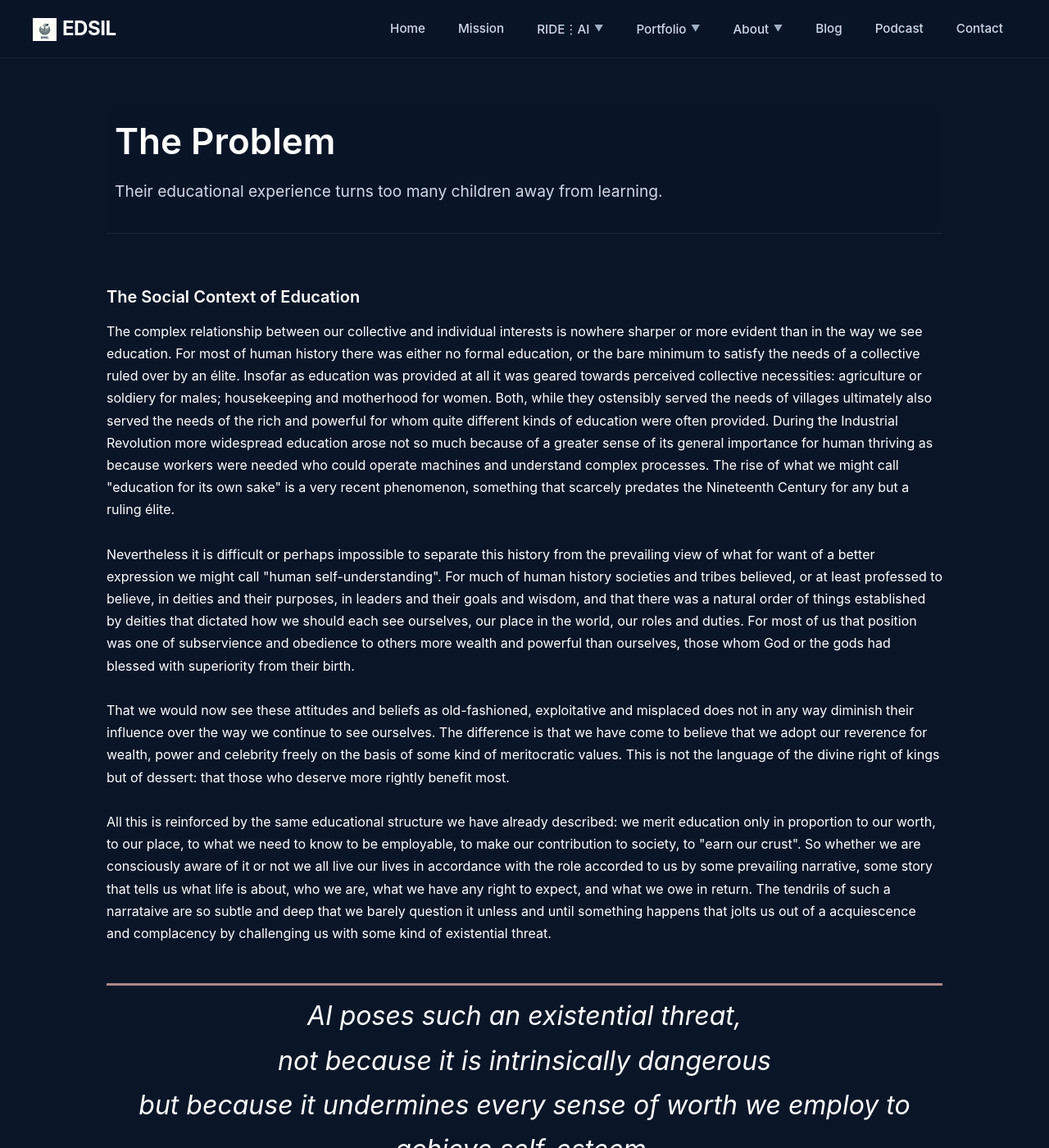
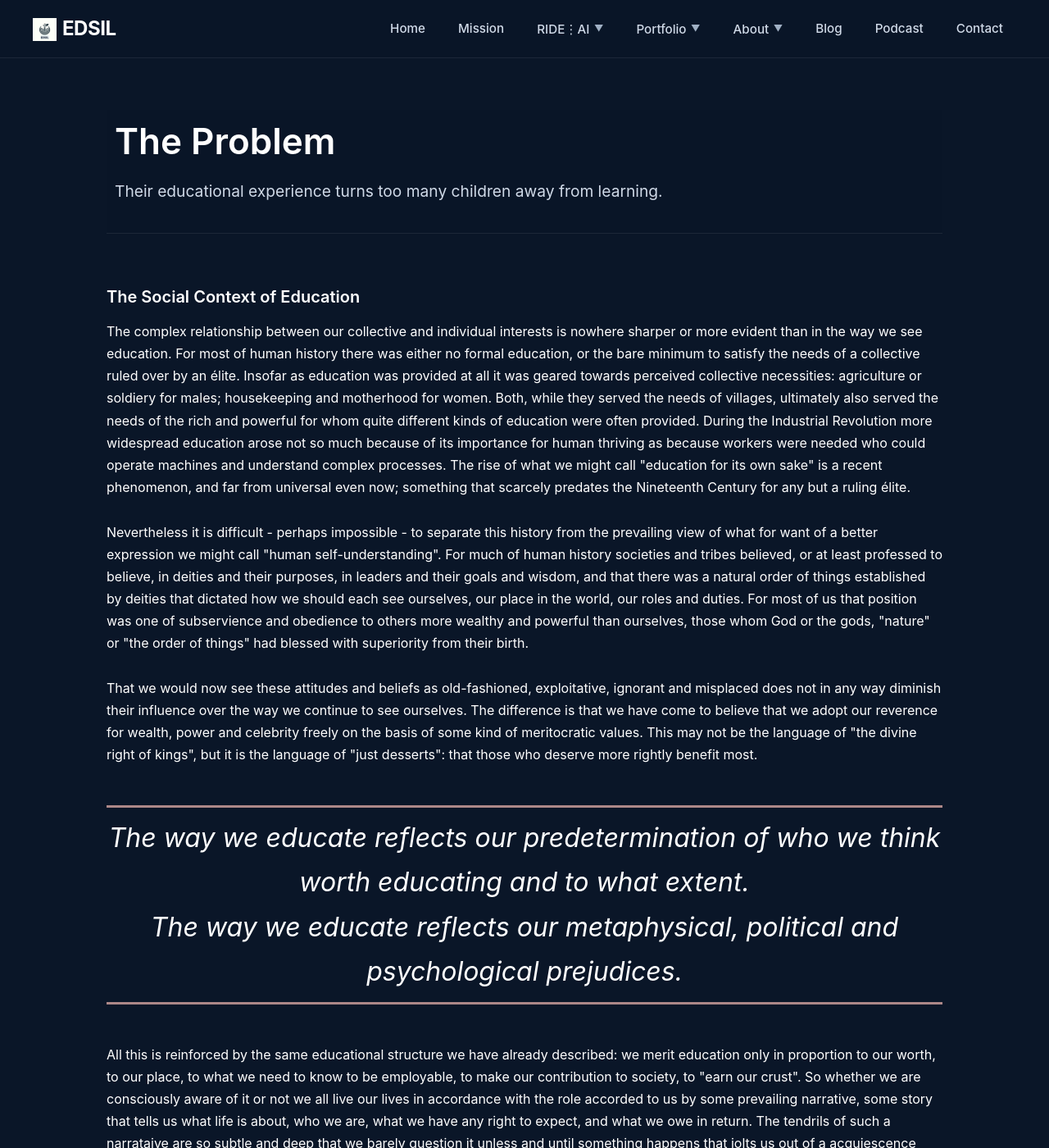
Before and after one commit to pudepiedj/edsil, a Jekyll site: the page built from problem.html, in a window 1280 px wide and 1400 px high. Shown: the whole window at 82% size. Built offline with Jekyll 4.4.1, drawn with Linux system fonts in a browser that asks for light colours; some of the changed text lies outside the part shown.

Commit message:
Problem updates

```diff
--- a/problem.html
+++ b/problem.html
@@ -14,15 +14,17 @@ description: Education too often leads to disengagement
     <section class="content-section">
 
       <h3>The Social Context of Education</h3>
-      The complex relationship between our collective and individual interests is nowhere sharper or more evident than in the way we see education. For most of human history there was either no formal education, or the bare minimum to satisfy the needs of a collective ruled over by an élite. Insofar as education was provided at all it was geared towards perceived collective necessities: agriculture or soldiery for males; housekeeping and motherhood for women. Both, while they ostensibly served the needs of villages ultimately also served the needs of the rich and powerful for whom quite different kinds of education were often provided. During the Industrial Revolution more widespread education arose not so much because of a greater sense of its general importance for human thriving as because workers were needed who could operate machines and understand complex processes. The rise of what we might call "education for its own sake" is a very recent phenomenon, something that scarcely predates the Nineteenth Century for any but a ruling élite.<br><br>
+      The complex relationship between our collective and individual interests is nowhere sharper or more evident than in the way we see education. For most of human history there was either no formal education, or the bare minimum to satisfy the needs of a collective ruled over by an élite. Insofar as education was provided at all it was geared towards perceived collective necessities: agriculture or soldiery for males; housekeeping and motherhood for women. Both, while they served the needs of villages, ultimately also served the needs of the rich and powerful for whom quite different kinds of education were often provided. During the Industrial Revolution more widespread education arose not so much because of its importance for human thriving as because workers were needed who could operate machines and understand complex processes. The rise of what we might call "education for its own sake" is a recent phenomenon, and far from universal even now; something that scarcely predates the Nineteenth Century for any but a ruling élite.<br><br>
 
-      Nevertheless it is difficult or perhaps impossible to separate this history from the prevailing view of what for want of a better expression we might call "human self-understanding". For much of human history societies and tribes believed, or at least professed to believe, in deities and their purposes, in leaders and their goals and wisdom, and that there was a natural order of things established by deities that dictated how we should each see ourselves, our place in the world, our roles and duties. For most of us that position was one of subservience and obedience to others more wealth and powerful than ourselves, those whom God or the gods had blessed with superiority from their birth.<br><br>
+      Nevertheless it is difficult - perhaps impossible - to separate this history from the prevailing view of what for want of a better expression we might call "human self-understanding". For much of human history societies and tribes believed, or at least professed to believe, in deities and their purposes, in leaders and their goals and wisdom, and that there was a natural order of things established by deities that dictated how we should each see ourselves, our place in the world, our roles and duties. For most of us that position was one of subservience and obedience to others more wealthy and powerful than ourselves, those whom God or the gods, "nature" or "the order of things" had blessed with superiority from their birth.<br><br>
 
-      That we would now see these attitudes and beliefs as old-fashioned, exploitative and misplaced does not in any way diminish their influence over the way we continue to see ourselves. The difference is that we have come to believe that we adopt our reverence for wealth, power and celebrity freely on the basis of some kind of meritocratic values. This is not the language of the divine right of kings but of dessert: that those who deserve more rightly benefit most.<br><br>
+      That we would now see these attitudes and beliefs as old-fashioned, exploitative, ignorant and misplaced does not in any way diminish their influence over the way we continue to see ourselves. The difference is that we have come to believe that we adopt our reverence for wealth, power and celebrity freely on the basis of some kind of meritocratic values. This may not be the language of "the divine right of kings", but it is the language of "just desserts": that those who deserve more rightly benefit most.<br><br>
+
+      <blockquote class="custom-quote">The way we educate reflects our predetermination of who we think worth educating and to what extent.<br>The way we educate reflects our metaphysical, political and psychological prejudices.</blockquote><br>
 
       All this is reinforced by the same educational structure we have already described: we merit education only in proportion to our worth, to our place, to what we need to know to be employable, to make our contribution to society, to "earn our crust". So whether we are consciously aware of it or not we all live our lives in accordance with the role accorded to us by some prevailing narrative, some story that tells us what life is about, who we are, what we have any right to expect, and what we owe in return. The tendrils of such a narrataive are so subtle and deep that we barely question it unless and until something happens that jolts us out of a acquiescence and complacency by challenging us with some kind of existential threat.<br><br>
 
-      <blockquote class="custom-quote">AI poses such an existential threat,<br>not because it is intrinsically dangerous<br>but because it undermines every sense of worth we employ to achieve self-esteem.</blockquote><br>
+      <blockquote class="custom-quote">AI poses such an existential threat,<br>not because it is intrinsically dangerous<br>but because it undermines every sense of worth we rely on to establish self-esteem.</blockquote><br>
 
 
       <h3>Engagement and Disengagement</h3>
```
